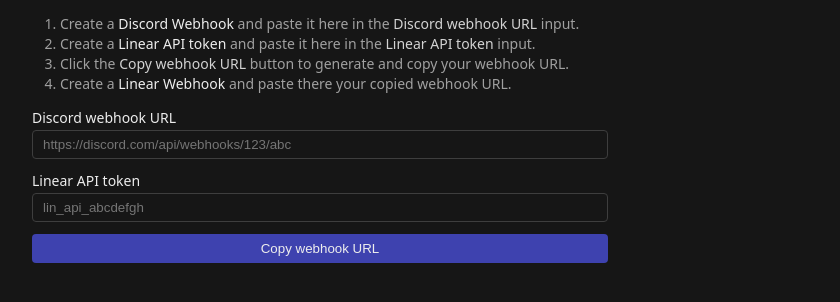
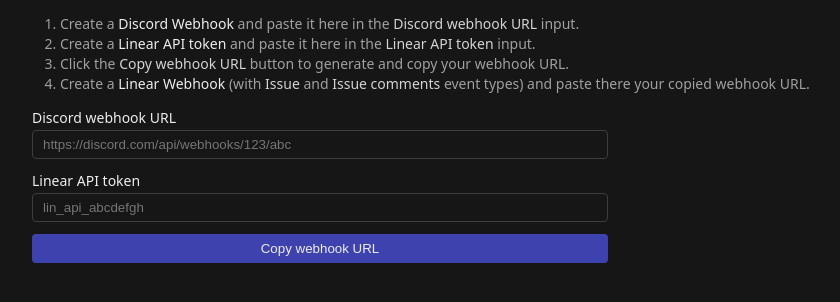
Before and after one commit to screfy/linear-discord-webhook, a website: page public/index.html in a window 1280 px wide. Shown: the part 122-424 px from the top of the page, without its empty margins (32-872 px from the left). Drawn offline with Linux system fonts and the light colour scheme.

Commit message:
Add info about event types into instructions

```diff
--- a/public/index.html
+++ b/public/index.html
@@ -149,7 +149,8 @@
 						target="_blank"
 						>Linear Webhook</a
 					>
-					and paste there your copied webhook URL.
+					(with <strong>Issue</strong> and <strong>Issue comments</strong> event
+					types) and paste there your copied webhook URL.
 				</li>
 			</ol>
 		</div>
```
